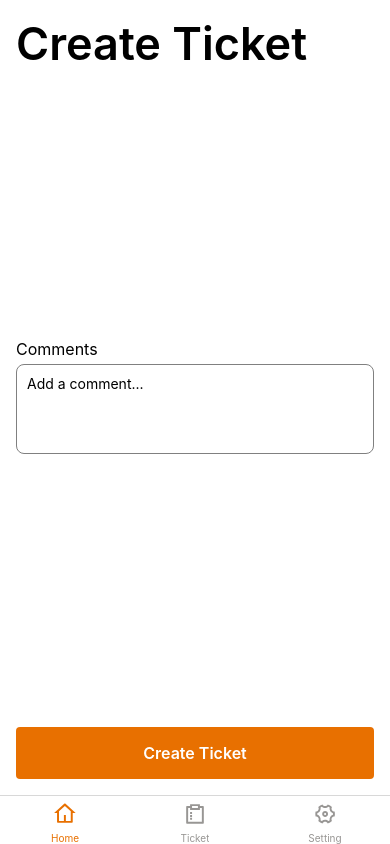
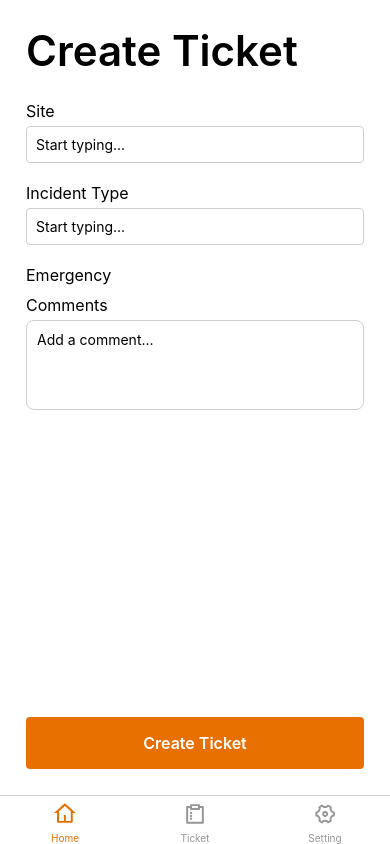
Before and after one commit to ocano12/onsite-native, a React Native app: screen / in a window 390 px wide. Built offline with nearby package versions, Linux system fonts and the light colour scheme.

Commit message:
text component and input fields

```diff
--- /dev/null
+++ b/src/components/Text/index.tsx
@@ -0,0 +1,23 @@
+import { Text } from 'react-native';
+import { theme } from '../../styles/theme';
+
+export interface OSTextProps {
+  text: string;
+  size?: 'small' | 'medium' | 'default' | 'large' | 'xlarge' | 'xxl';
+  lineHeight?: number;
+  fontWeight?: 'normal' | 'bold';
+}
+
+export const OSText = ({ text, size = 'default', lineHeight = 30, fontWeight = 'normal' }: OSTextProps) => {
+  return (
+    <Text
+      //@ts-ignore
+      style={{
+        fontSize: theme.font[size],
+        lineHeight: lineHeight,
+        fontWeight: theme.fontWeight[fontWeight],
+      }}>
+      {text}
+    </Text>
+  );
+};
--- /dev/null
+++ b/src/components/index.tsx
@@ -0,0 +1,5 @@
+import { Button } from './Button';
+import { ScreenContainer } from './ScreenContainer';
+import { OSText } from './Text';
+
+export { Button, ScreenContainer, OSText };
--- a/src/screens/CreateTicket/CreateTicketScreen.tsx
+++ b/src/screens/CreateTicket/CreateTicketScreen.tsx
@@ -1,38 +1,45 @@
 import React, { useState } from 'react';
 import { View, Text, Alert, TextInput } from 'react-native';
-import { ScreenContainer } from '../../components/ScreenContainer';
-import { Button } from '../../components/Button';
+import { Button, ScreenContainer, OSText } from '../../components';
 import { theme } from '../../styles/theme';
 import { style } from './styles';
 
 export const CreateTicketScreen: React.FC = () => {
   const [comment, setComment] = useState<string>('');
+  const [site, setSite] = useState<string>('');
+  const [incident, setIncident] = useState<string>('');
 
   const createTicket = () => {
-    Alert.alert('Ticket created');
+    const ticket = {
+      site,
+      incident,
+      comment,
+    };
+    Alert.alert(site, incident);
   };
 
   return (
     <ScreenContainer>
-      <View style={{ flex: 1 }}>
-        <View>
-          <Text style={{ fontSize: 45, fontWeight: '600' }}>Create Ticket</Text>
+      <View style={{ flex: 1, padding: 10 }}>
+        <View style={{ marginBottom: 20 }}>
+          <OSText size="xxl" fontWeight="bold" text="Create Ticket" lineHeight={50} />
         </View>
-        <View style={{ flex: 1, justifyContent: 'center' }}>
-          <Text style={{ fontSize: theme.font.default, lineHeight: 30 }}>
-            Comments
-          </Text>
-          <TextInput
-            multiline
-            placeholder="Add a comment..."
-            numberOfLines={4}
-            onChangeText={setComment}
-            value={comment}
-            style={style.area}
-          />
-        </View>
-        <View>
-          <Button title="Create Ticket" onPress={createTicket} />
+        <View style={{ flex: 1, justifyContent: 'space-between' }}>
+          <View>
+            <OSText text="Site" />
+            <TextInput style={style.input} placeholder="Start typing..." onChangeText={setSite} />
+
+            <OSText text="Incident Type" />
+            <TextInput style={style.input} placeholder="Start typing..." onChangeText={setIncident} />
+
+            <OSText text="Emergency" />
+
+            <OSText text="Comments" />
+            <TextInput multiline placeholder="Add a comment..." numberOfLines={4} onChangeText={setComment} value={comment} style={[style.area, { marginBottom: 20 }]} />
+          </View>
+          <View>
+            <Button title="Create Ticket" onPress={createTicket} />
+          </View>
         </View>
       </View>
     </ScreenContainer>
--- a/src/screens/CreateTicket/styles.ts
+++ b/src/screens/CreateTicket/styles.ts
@@ -4,11 +4,18 @@ import { theme } from '../../styles/theme';
 export const style = StyleSheet.create({
   area: {
     minHeight: 80,
-    borderColor: 'gray',
+    borderColor: theme.colors.border,
     borderRadius: 8,
     borderWidth: 1,
     padding: 10,
     marginBottom: 10,
     textAlignVertical: 'top',
   },
+  input: {
+    padding: 9,
+    borderColor: theme.colors.border,
+    borderRadius: 4,
+    borderWidth: 1,
+    marginBottom: 15, // Add some bottom margin to each input
+  },
 });
--- a/src/styles/theme.ts
+++ b/src/styles/theme.ts
@@ -9,6 +9,7 @@ export const theme = {
     primary: '#E87000',
     text: '#312C28',
     white: 'white',
+    border: '#CECFD0',
   },
   font: {
     small: 8,
@@ -17,6 +18,10 @@ export const theme = {
     large: 24,
     xlarge: 32,
     xxl: 42,
+  },
+  fontWeight: {
+    normal: '400',
+    bold: '600',
   },
   size: {
     small: '16',
```
Also changed, not shown: .prettierrc.js.
